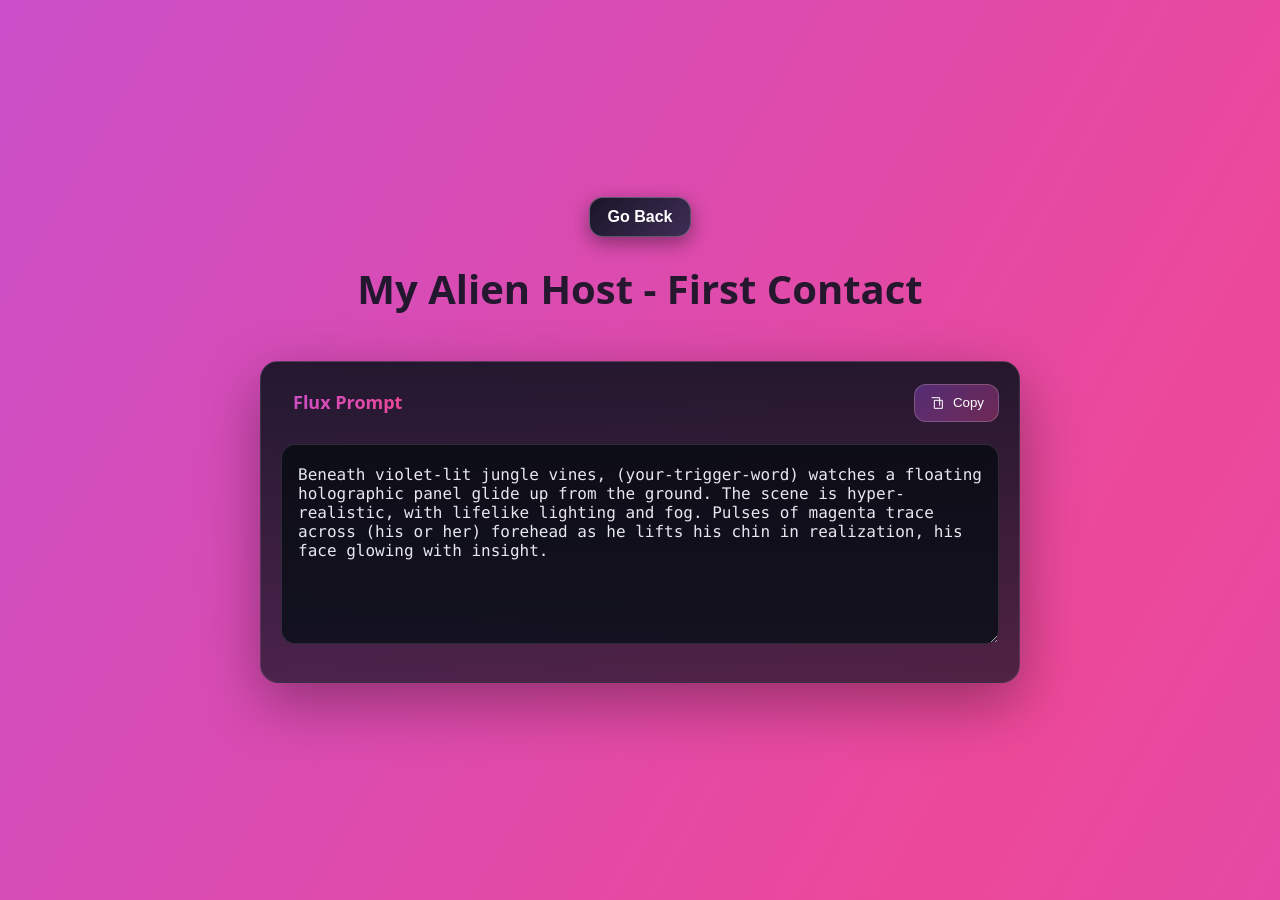
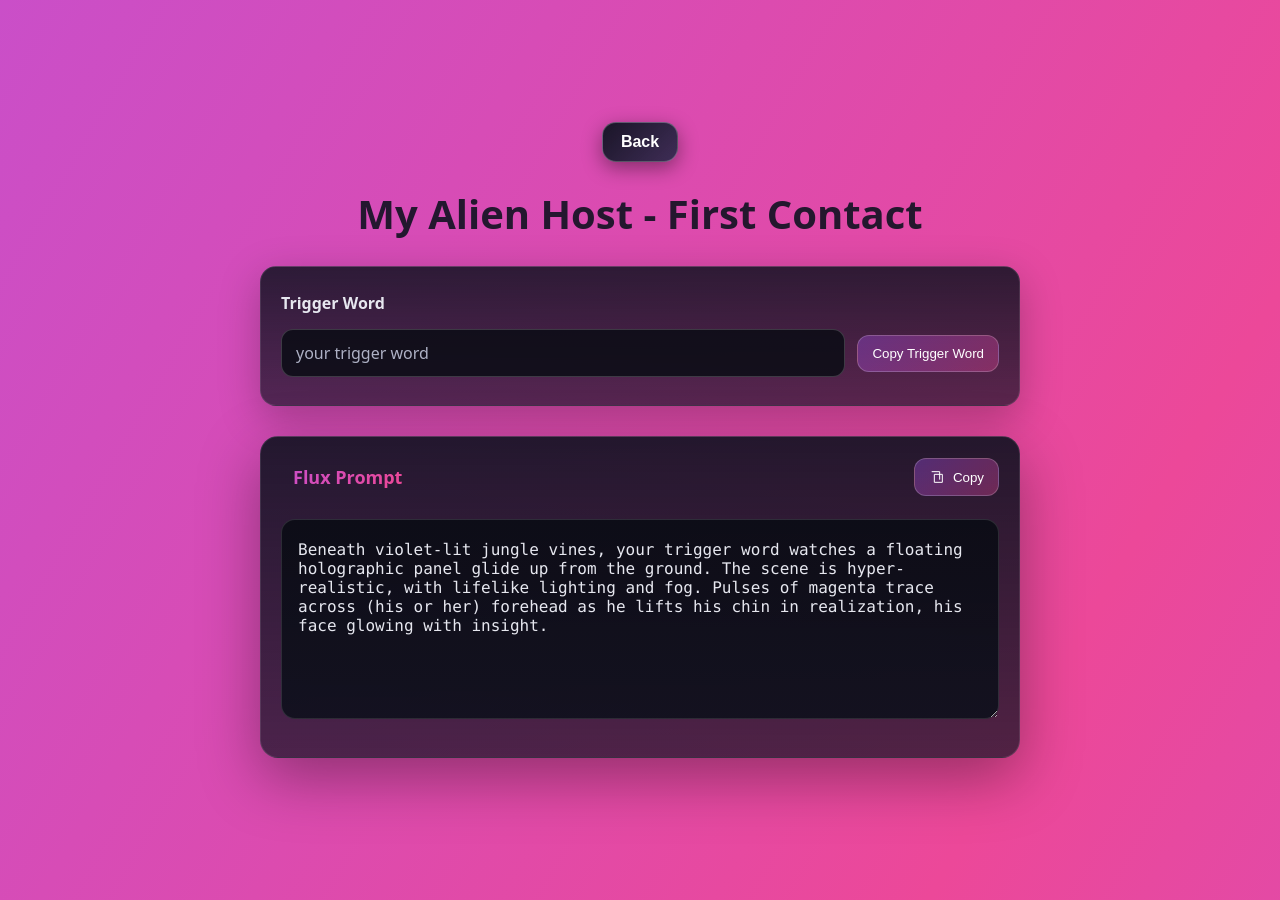
Before and after one commit to wolfman30/ai-twin-prompts, a Jekyll site: the page built from _prompts/first-contact.md, in a window 1280 px wide. Built offline with Jekyll 4.4.1, drawn with Linux system fonts in a browser that asks for light colours.

Commit message:
adding inputtable trigger word

```diff
--- a/_layouts/prompt.html
+++ b/_layouts/prompt.html
@@ -8,15 +8,31 @@ layout: null
 <meta charset="utf-8"/>
 <meta name="viewport" content="width=device-width, initial-scale=1"/>
 <title>{{ page.title }}</title>
-<meta name="description" content="{{ page.description | default: 'Prompt with copy button' }}"/>
+<meta name="description" content="{{ page.description | default: '' }}"/>
 
-<link rel="stylesheet" href="{{ '/assets/css/prompt.css' | relative_url }}">
+<link rel="stylesheet" href="{{ "/assets/css/prompt.css" | relative_url }}">
 </head>
 <body>
   <div class="center">
-    <button class="back-btn" onclick="goBack()">Go Back</button>
+    <button class="back-btn" onclick="goBack()">Back</button>
 
     <h1>{{ page.title }}</h1>
+
+    {% assign __trigger = page.trigger_field %}
+    {% if __trigger %}
+      {% assign __trigger_id = __trigger.id | default: "trigger-word-input" %}
+      {% assign __trigger_label = __trigger.label | default: "Trigger Word" %}
+      {% assign __trigger_placeholder = __trigger.placeholder | default: "your trigger word" %}
+      {% assign __trigger_copy_label = __trigger.copy_label | default: "Copy Word" %}
+      {% assign __trigger_token = __trigger.token | default: "(your-trigger-word)" %}
+      <div class="trigger-card">
+        <label class="trigger-label" for="{{ __trigger_id }}">{{ __trigger_label }}</label>
+        <div class="trigger-controls">
+          <input class="trigger-input-field" id="{{ __trigger_id }}" type="text" placeholder="{{ __trigger_placeholder }}" autocomplete="off" />
+          <button class="copy-btn trigger-copy" type="button" onclick="copyTriggerWord('{{ __trigger_id }}')">{{ __trigger_copy_label }}</button>
+        </div>
+      </div>
+    {% endif %}
 
     <!-- Main (Flux or Kling main) -->
     {%- assign badge_label = page.badge_main -%}
@@ -44,7 +60,7 @@ layout: null
         text       = page.negative_prompt
         section_id = 'prompt-negative'
       %}
-      <button class="back-btn" onclick="goBack()">Go Back</button>
+      <button class="back-btn" onclick="goBack()">Back</button>
     {% endif %}
   </div>
 
@@ -57,12 +73,19 @@ layout: null
     {%- assign __baseurl_with_slash = __baseurl | append: '/' -%}
   {%- endif -%}
 
+  {%- if __trigger -%}
+    {%- capture __trigger_config -%}{"id":{{ __trigger_id | jsonify }},"placeholder":{{ __trigger_placeholder | jsonify }},"token":{{ __trigger_token | jsonify }}}{%- endcapture -%}
+  {%- endif -%}
+
   <script>
     window.promptPageConfig = {
       backUrl: {{ page.back_url | default: '' | jsonify }},
       canvaPage: {{ page.canva_page | default: '' | jsonify }},
       siteBase: {{ __baseurl_with_slash | jsonify }},
-      type: {{ page.type | default: '' | jsonify }}
+      type: {{ page.type | default: '' | jsonify }},
+      mainFieldId: 'content_main',
+      promptTemplate: {{ page.prompt | default: '' | jsonify }},
+      triggerConfig: {% if __trigger %}{{ __trigger_config | strip_newlines }}{% else %}null{% endif %}
     };
   </script>
   <script src="{{ '/assets/js/prompt.js' | relative_url }}"></script>
--- a/_prompts/first-contact.md
+++ b/_prompts/first-contact.md
@@ -4,6 +4,12 @@ type: flux
 title: My Alien Host - First Contact
 badge_main: Flux Prompt
 canva_page: 6
+trigger_field:
+  id: trigger-word-input
+  label: Trigger Word
+  placeholder: "your trigger word"
+  copy_label: Copy Trigger Word
+  token: "(your-trigger-word)"
 prompt: |
   Beneath violet-lit jungle vines, (your-trigger-word) watches a floating holographic panel glide up from the ground. The scene is hyper-realistic, with lifelike lighting and fog. Pulses of magenta trace across (his or her) forehead as he lifts his chin in realization, his face glowing with insight.
 ---
--- a/assets/css/prompt.css
+++ b/assets/css/prompt.css
@@ -45,10 +45,51 @@ h1{
   border-radius:18px;
   box-shadow:0 20px 60px rgba(0,0,0,.35);
   padding:70px 20px 30px;
-  margin: 20px;
+  margin:20px;
 }
 .card + .card{
-  margin-top: 40px;
+  margin-top:40px;
+}
+.trigger-card{
+  width:100%;
+  max-width:760px;
+  border:1px solid rgba(255,255,255,0.10);
+  background: linear-gradient(180deg, rgba(15,18,32,.85), rgba(15,18,32,.65));
+  border-radius:16px;
+  box-shadow:0 12px 40px rgba(0,0,0,.25);
+  padding:24px 20px 28px;
+  margin:0 20px 10px;
+}
+.trigger-label{
+  display:block;
+  font-size:16px;
+  font-weight:600;
+  margin-bottom:12px;
+  color:var(--text);
+}
+.trigger-controls{
+  display:flex;
+  align-items:center;
+  gap:12px;
+}
+.trigger-input-field{
+  flex:1;
+  padding:12px 14px;
+  border-radius:12px;
+  border:1px solid rgba(255,255,255,0.18);
+  background:rgba(10,12,20,.85);
+  color:var(--text);
+  font-size:16px;
+  font-family:inherit;
+}
+.trigger-input-field::placeholder{ color:var(--muted); }
+.trigger-input-field:focus{
+  outline:none;
+  border-color:rgba(236,72,153,.5);
+  box-shadow:0 0 0 2px rgba(236,72,153,.25);
+}
+.trigger-copy{
+  padding:12px 18px;
 }
 .header-row{
   position:absolute;
@@ -138,4 +179,6 @@ h1{
   .content{font-size:15px}
   .title{font-size:16px}
   h1{font-size:{% if page.type == 'kling' %}1.8rem{% else %}2rem{% endif %}}
+  .trigger-controls{flex-direction:column;align-items:stretch}
+  .trigger-copy{width:100%}
 }
--- a/assets/js/prompt.js
+++ b/assets/js/prompt.js
@@ -21,7 +21,7 @@ function resolveTargetSectionId() {
   return null;
 }
 
-document.addEventListener("DOMContentLoaded", () => {
+function focusTargetSection() {
   const sectionId = resolveTargetSectionId();
   if (!sectionId) return;
 
@@ -31,7 +31,83 @@ document.addEventListener("DOMContentLoaded", () => {
   requestAnimationFrame(() => {
     sectionEl.scrollIntoView({ behavior: "auto", block: "start" });
   });
+}
+
+function initTriggerWord() {
+  const cfg = window.promptPageConfig || {};
+  const trigger = cfg.triggerConfig || null;
+  if (!trigger) return;
+
+  const template = cfg.promptTemplate || "";
+  const mainFieldId = cfg.mainFieldId || "content_main";
+  const triggerId = trigger.id || "trigger-word-input";
+
+  const input = document.getElementById(triggerId);
+  const textarea = document.getElementById(mainFieldId);
+  if (!input || !textarea || !template) return;
+
+  const token = trigger.token || "(your-trigger-word)";
+  const placeholder = trigger.placeholder || "your trigger word";
+
+  const applyValue = () => {
+    const entry = input.value.trim();
+    const replacement = entry || placeholder;
+    const updated = template.split(token).join(replacement);
+    textarea.value = updated;
+  };
+
+  input.addEventListener("input", applyValue);
+  applyValue();
+}
+
+function fallbackCopyTriggerWord(inputEl) {
+  if (!inputEl) return;
+
+  inputEl.focus();
+  inputEl.select();
+  let copied = false;
+  try {
+    copied = document.execCommand("copy");
+  } catch (_) {
+    copied = false;
+  }
+
+  showToast(copied ? "Trigger word copied!" : "Copy failed");
+
+  const len = inputEl.value.length;
+  inputEl.setSelectionRange(len, len);
+}
+
+function copyTriggerWord(inputId) {
+  const input = document.getElementById(inputId);
+  if (!input) return;
+
+  const value = input.value.trim();
+  if (!value) {
+    showToast("Enter a trigger word first");
+    input.focus();
+    return;
+  }
+
+  if (value !== input.value) {
+    input.value = value;
+    input.dispatchEvent(new Event("input", { bubbles: true }));
+  }
+
+  if (navigator.clipboard && navigator.clipboard.writeText) {
+    navigator.clipboard.writeText(value)
+      .then(() => showToast("Trigger word copied!"))
+      .catch(() => fallbackCopyTriggerWord(input));
+  } else {
+    fallbackCopyTriggerWord(input);
+  }
+}
+
+document.addEventListener("DOMContentLoaded", () => {
+  focusTargetSection();
+  initTriggerWord();
 });
+
 function goBack() {
   const cfg = window.promptPageConfig || {};
 
```
